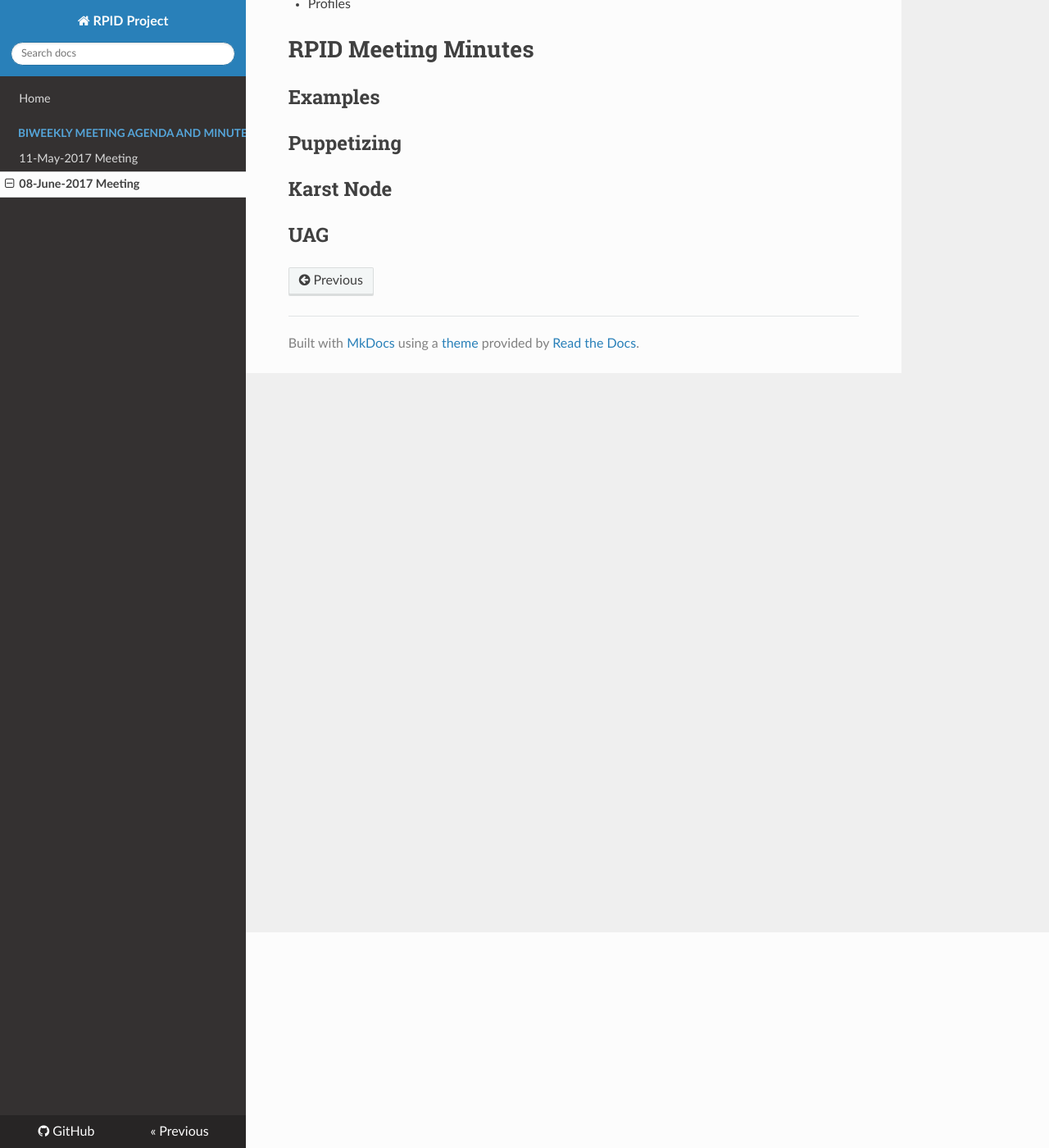
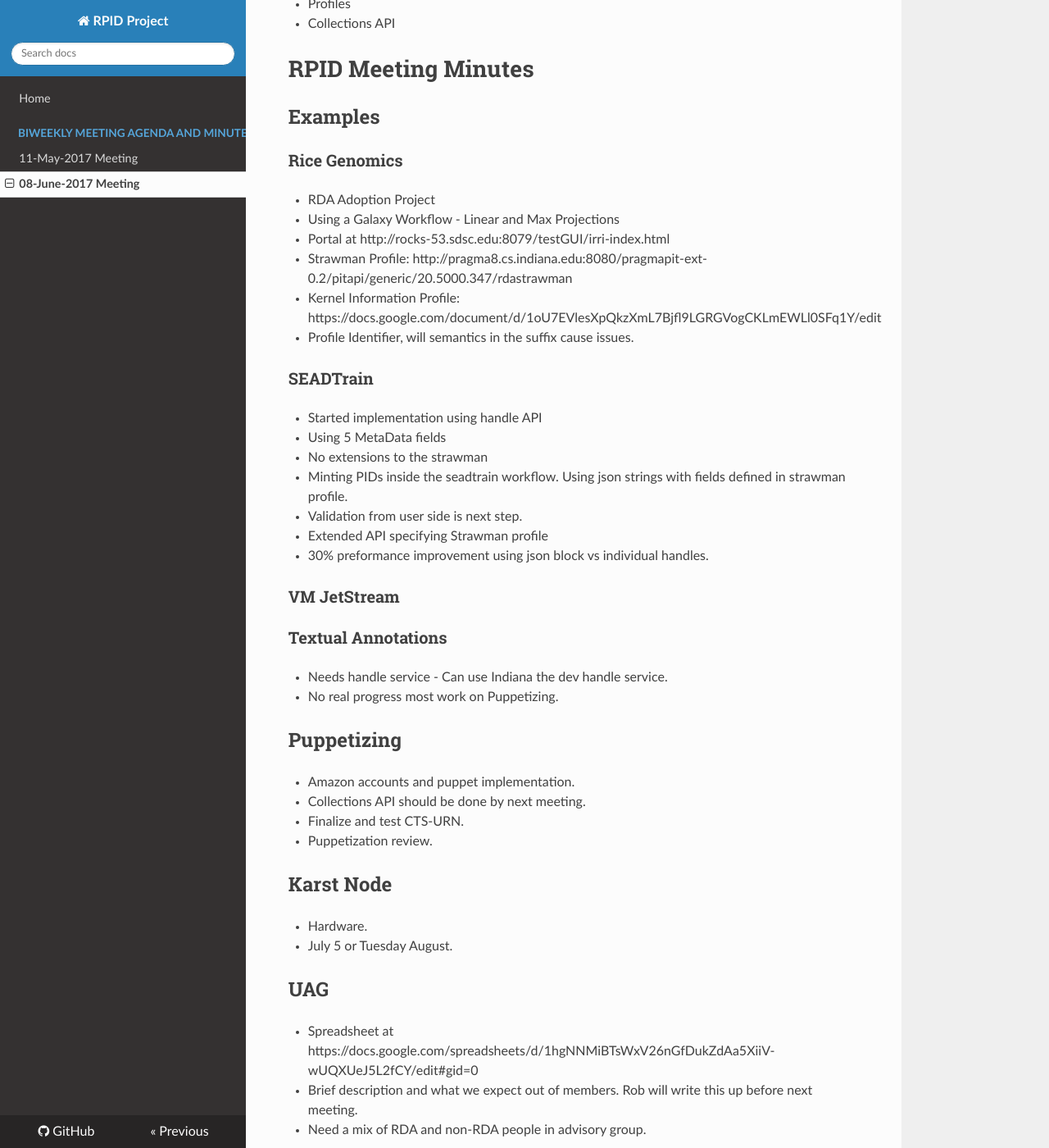
Before and after one commit to rpidproject/rpid, an MkDocs documentation site: the page built from docs/08-June-2017.md, in a window 1280 px wide and 1400 px high, scrolled down 263 px. Shown: the whole window at 82% size. Built offline with MkDocs 1.6.1, drawn with Linux system fonts in a browser that asks for light colours; nearby versions of some CDN libraries; old or Windows-style settings are respelled for this version of MkDocs; some of the changed text lies outside the part shown.

Commit message:
Create 08-June-2017.md

```diff
--- a/docs/08-June-2017.md
+++ b/docs/08-June-2017.md
@@ -5,13 +5,55 @@
    * Karst Node
    * UAG
    * Profiles
+   * Collections API
 
 # RPID Meeting Minutes
 
 ## Examples
 
+### Rice Genomics
+   * RDA Adoption Project
+   * Using a Galaxy Workflow - Linear and Max Projections
+   * Portal at http://rocks-53.sdsc.edu:8079/testGUI/irri-index.html
+   * Strawman Profile: http://pragma8.cs.indiana.edu:8080/pragmapit-ext-0.2/pitapi/generic/20.5000.347/rdastrawman
+   * Kernel Information Profile: https://docs.google.com/document/d/1oU7EVlesXpQkzXmL7Bjfl9LGRGVogCKLmEWLl0SFq1Y/edit
+   * Profile Identifier, will semantics in the suffix cause issues.
+
+### SEADTrain
+   * Started implementation using handle API
+   * Using 5 MetaData fields
+   * No extensions to the strawman
+   * Minting PIDs inside the seadtrain workflow. Using json strings with fields defined in strawman profile.
+   * Validation from user side is next step.
+   * Extended API specifying Strawman profile
+   * 30% preformance improvement using json block vs individual handles.
+
+### VM JetStream
+### Textual Annotations
+   * Needs handle service - Can use Indiana the dev handle service.
+   * No real progress most work on Puppetizing.
+
 ## Puppetizing
+   * Amazon accounts and puppet implementation.
+   * Collections API should be done by next meeting.
+   * Finalize and test CTS-URN.
+   * Puppetization review.
 
 ## Karst Node
+   * Hardware.
+   * July 5 or Tuesday August.
 
 ## UAG
+   * Spreadsheet at https://docs.google.com/spreadsheets/d/1hgNNMiBTsWxV26nGfDukZdAa5XiiV-wUQXUeJ5L2fCY/edit#gid=0
+   * Brief description and what we expect out of members. Rob will write this up before next meeting.
+   * Need a mix of RDA and non-RDA people in advisory group.
+
+## Profiles
+   * Concentrate on the Strawman profile and not introduce extended profiles under the current proposal.
+
+## Collections API
+   * Yu can install the Collection API
+   * Created ~4k objects in each the Collection API and in Handle System
+   * Very simple test with some preformance measuring
+   * Batch operations in development and some preformance improvement already implemented
+   * Goal to attach to a handle service for PID minting, but this is not available yet
```
